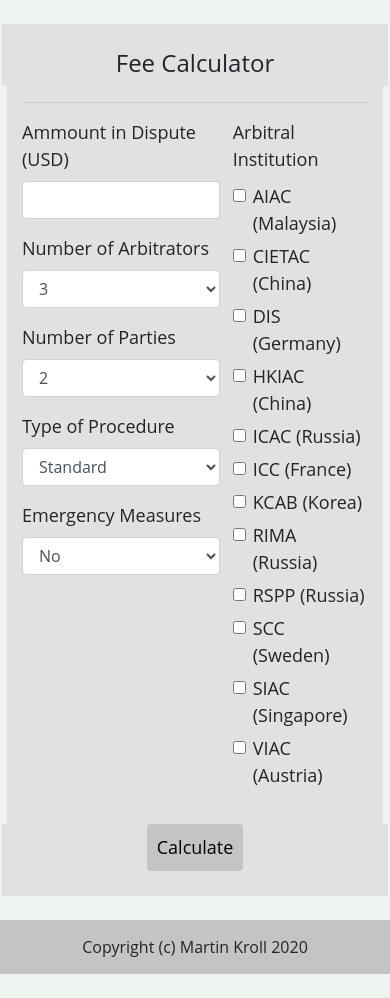
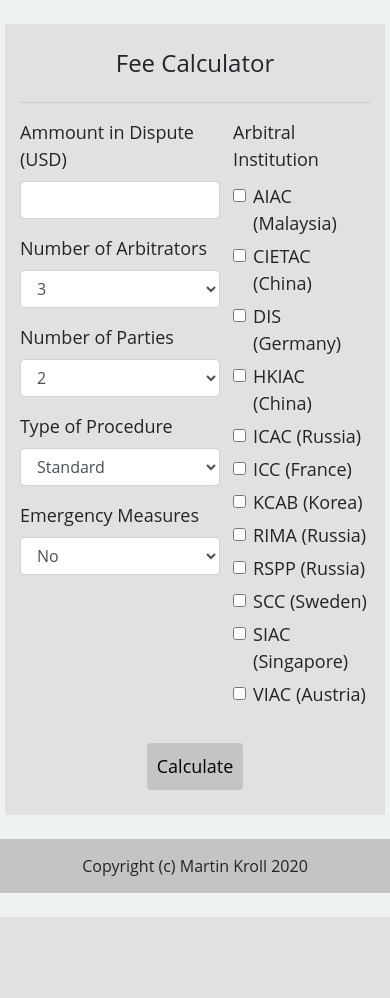
Before and after one commit to martaprilmay/arbcalc_demo, a Django app: page / in a window 390 px wide. Shown: the part 56-1054 px from the top of the page. After the commit the page ends 973 px from the top, so only its background shows below. Run offline with Django 3.2, Linux system fonts and the light colour scheme; data comes from the database, SQL or seed files in the repository; parts of the project's set-up code (start-up, migrations or seed data) failed here and were passed over; some libraries are stand-ins or nearby versions.

Commit message:
fixed mobile

```diff
--- a/calc/static/calc/base.css
+++ b/calc/static/calc/base.css
@@ -131,11 +131,6 @@
   #div_id_ai, #div_id_proc,
   #div_id_arbs, #div_id_amount,{
     font-size: small;
-    padding: 5px;
-    margin: 5px;
-  }
-  .middle {
-    width: 20px;
   }
   .padding-15:{
     padding: 10px;
--- a/calc/templates/calc/home.html
+++ b/calc/templates/calc/home.html
@@ -8,12 +8,12 @@
     <form action="{% url 'calc:home' %}" method="post">
       {% csrf_token %}
       <div class="cntr">
-        <div class="ctr centr padding-top-15" style="margin-left: 2px; margin-right: 2px;">
+        <div class="ctr centr padding-top-15" style="margin-left: 5px; margin-right: 5px;">
           <h3 style="padding-bottom:0px">Fee Calculator</h3>
         </div>
       </div>
       <div class="cntr">
-        <div class="centr padding-15" style="margin-left: 7px; margin-right: 7px;">
+        <div class="centr padding-15" style="margin-left: 5px; margin-right: 5px;">
           <div class="right">
             <hr class="black">
             {{ form.amount|as_crispy_field }}
@@ -32,7 +32,7 @@
         </div>
       </div>
       <div class="cntr">
-        <div class="ctr centr padding-btm-15" style="margin-left: 2px; margin-right: 2px;">
+        <div class="ctr centr padding-btm-15" style="margin-left: 5px; margin-right: 5px;">
         <input class="bttn-c" type="submit" name="Calculate" value="Calculate">
         </div>
       </div>
```
